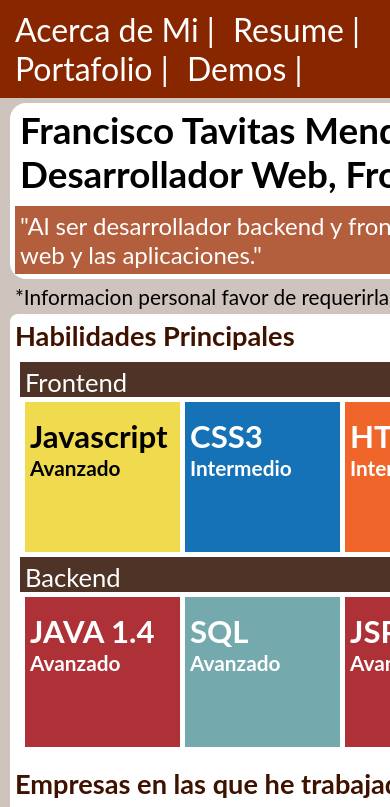
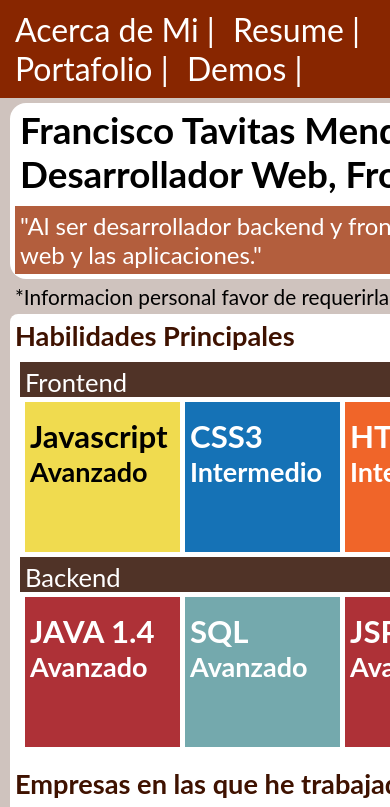
Before and after one commit to PkoGithub/resume, a plain HTML site: page index.html in a window 390 px wide. Shown: the top 807 px of the page. Drawn offline with Linux system fonts and the light colour scheme.

Commit message:
se incrementa el tamanio del nivel de las habilidades para una mejor visualizacion

```diff
--- a/css/estilos.css
+++ b/css/estilos.css
@@ -294,18 +294,18 @@ body{
 		}
 
 		.main-habilidades li{
-
-		}
-
-		.main-habilidades li{
 			font-size:130%;
 			width:150px;
 			height:150px;
 		}
 
-		.habilidad__titulo{
-			font-size:150%;
-		}
+			.habilidad__titulo{
+				font-size:150%;
+			}
+
+			.habilidad__nivel{
+				font-size:130%;
+			}
 
 		.main-header-bottom{
 			visibility:hidden;
--- a/index.html
+++ b/index.html
@@ -49,11 +49,11 @@
 							<div class='banner_titulo'>Frontend</div>
 						</div>
 						<div class='main-habilidades__elemento'>
-							<li class='yellow'><span class='habilidad__titulo'>Javascript</span><br/>Avanzado</li>
-							<li class='blue'><span class='habilidad__titulo'>CSS3</span><br/>Intermedio</li>
-							<li class='orange'><span class='habilidad__titulo'>HTML5</span><br/>Intermedio</li>
-							<li class='purple'><span class='habilidad__titulo'>Responsive Design</span><br/>Intermedio</li>
-							<li class='gray'><span class='habilidad__titulo'>GIT/ GITHUB</span><br/>Basico</li>
+							<li class='yellow'><span class='habilidad__titulo'>Javascript</span><br/><span class='habilidad__nivel'>Avanzado</span></li>
+							<li class='blue'><span class='habilidad__titulo'>CSS3</span><br/><span class='habilidad__nivel'>Intermedio</span></li>
+							<li class='orange'><span class='habilidad__titulo'>HTML5</span><br/><span class='habilidad__nivel'>Intermedio</span></li>
+							<li class='purple'><span class='habilidad__titulo'>Responsive Design</span><br/><span class='habilidad__nivel'>Intermedio</span></li>
+							<li class='gray'><span class='habilidad__titulo'>GIT/ GITHUB</span><br/><span class='habilidad__nivel'>Basico</span></li>
 						</div>
 					</div>
 					<div class='main-habilidades_columna'>
@@ -61,9 +61,9 @@
 							<div class='banner_titulo'>Backend</div>
 						</div>
 						<div class='main-habilidades__elemento'>
-							<li class='red'><span class='habilidad__titulo'>JAVA 1.4</span><br/>Avanzado</li>
-							<li class='cyan'><span class='habilidad__titulo'>SQL</span><br/>Avanzado</li>
-							<li class='red'><span class='habilidad__titulo'>JSP</span><br/>Avanzado</li>
+							<li class='red'><span class='habilidad__titulo'>JAVA 1.4</span><br/><span class='habilidad__nivel'>Avanzado</span></li>
+							<li class='cyan'><span class='habilidad__titulo'>SQL</span><br/><span class='habilidad__nivel'>Avanzado</span></li>
+							<li class='red'><span class='habilidad__titulo'>JSP</span><br/><span class='habilidad__nivel'>Avanzado</span></li>
 						</div>
 					</div>
 				</div>
```
